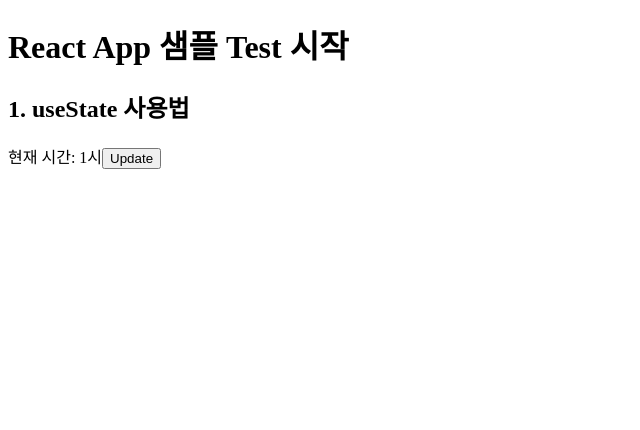
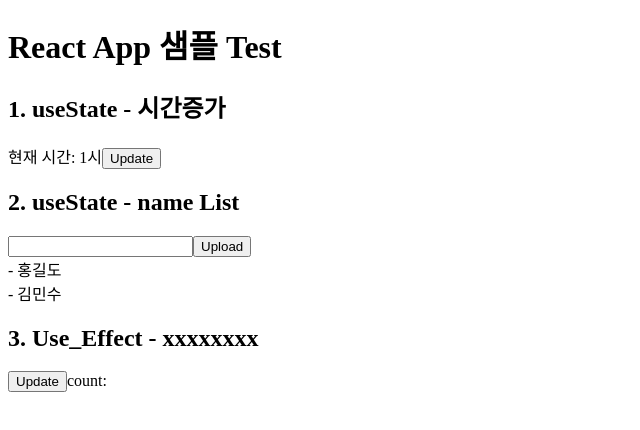
Before and after one commit to HongSun2da/react-star, a React (Create React App) app: page / in a window 1280 px wide. Shown: the top 430 px of the page, without its empty margins (0-640 px from the left). Built offline with nearby package versions, Linux system fonts and the light colour scheme.

Commit message:
use state and effect 작업

```diff
--- a/src/App.js
+++ b/src/App.js
@@ -4,7 +4,7 @@
 
   return (
     <div>
-      <h1>React App 샘플 Test 시작</h1>
+      <h1>React App 샘플 Test</h1>
     </div>
   );
 }
--- /dev/null
+++ b/src/Use_Effect.js
@@ -0,0 +1,19 @@
+import { useState } from 'react';
+
+function Use_Effect() {
+  console.log('Use_Effect 시작 ============');
+  const [count, setCount] = useState(1);
+
+
+  console.log('Use_Effect 종료 ============');
+  return (
+    <div>
+      <h2>3. Use_Effect - xxxxxxxx</h2>
+
+      <button>Update</button>
+      <span>count: </span>
+    </div>
+  );
+}
+
+export default Use_Effect;
--- a/src/Use_State.js
+++ b/src/Use_State.js
@@ -1,6 +1,8 @@
 import { useState } from 'react';
 
 function Use_State() {
+  console.log('Use_State 시작 ============');
+
   const [time, setTime] = useState(1);
 
   const handleClick = () => {
@@ -13,11 +15,10 @@
     setTime(newTime);
   }
 
-  console.log('App 업데이트!')
-
+  console.log('Use_State 종료 ============');
   return (
     <div>
-      <h2>1. useState 사용법</h2>
+      <h2>1. useState - 시간증가</h2>
 
       <span>현재 시간: {time}시</span>
       <button onClick={handleClick}>Update</button>
--- /dev/null
+++ b/src/Use_State2.js
@@ -0,0 +1,46 @@
+import { useState } from 'react';
+
+const heavyWork = () => {
+  console.log("엄청 무거운 작업중..... 진행중 ...... 종료중...");
+  return ['홍길도', '김민수'];
+};
+
+function Use_State2() {
+  console.log('Use_State2 시작 ============');
+  //const [names, setNames] = useState(heavyWork());  // 화면 게속 작업
+
+  //const [names, setNames] = useState(heavyWork);    // 초기 화면 한번만 작업
+  const [names, setNames] = useState(() => {
+    return heavyWork();
+  });
+
+  const [input, setInput] = useState('');
+
+  const handleInputChange = (e) => {
+    setInput(e.target.value);
+  };
+
+  const handleUpload = () => {
+    setNames((preState) => {
+      console.log("preState: " + preState);
+      return [input, ...preState];
+    });
+  };
+
+  //console.log("input: " + input);
+  console.log('Use_State2 종료 ============');
+
+  return (
+    <div>
+      <h2>2. useState - name List</h2>
+
+      <input type="text" value={input} onChange={handleInputChange}></input>
+      <button onClick={handleUpload}>Upload</button>
+      {names.map((name, idx) => {
+        return <div key={idx}> - {name}</div>
+      })}
+    </div>
+  );
+}
+
+export default Use_State2;
--- a/src/index.js
+++ b/src/index.js
@@ -5,12 +5,16 @@
 
 import App from './App';
 import Use_State from './Use_State';
+import Use_State2 from './Use_State2';
+import Use_Effect from './Use_Effect';
 
 const root = ReactDOM.createRoot(document.getElementById('root'));
 root.render(
   <React.StrictMode>
     <App />
     <Use_State />
+    <Use_State2 />
+    <Use_Effect />
   </React.StrictMode>
 );
 
```
